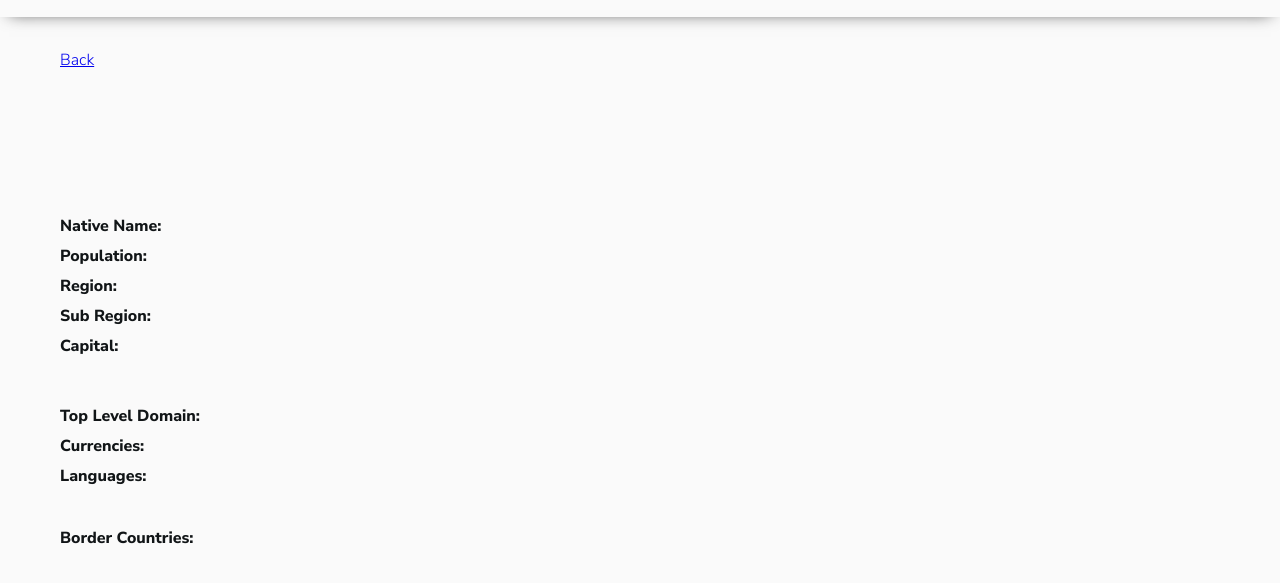
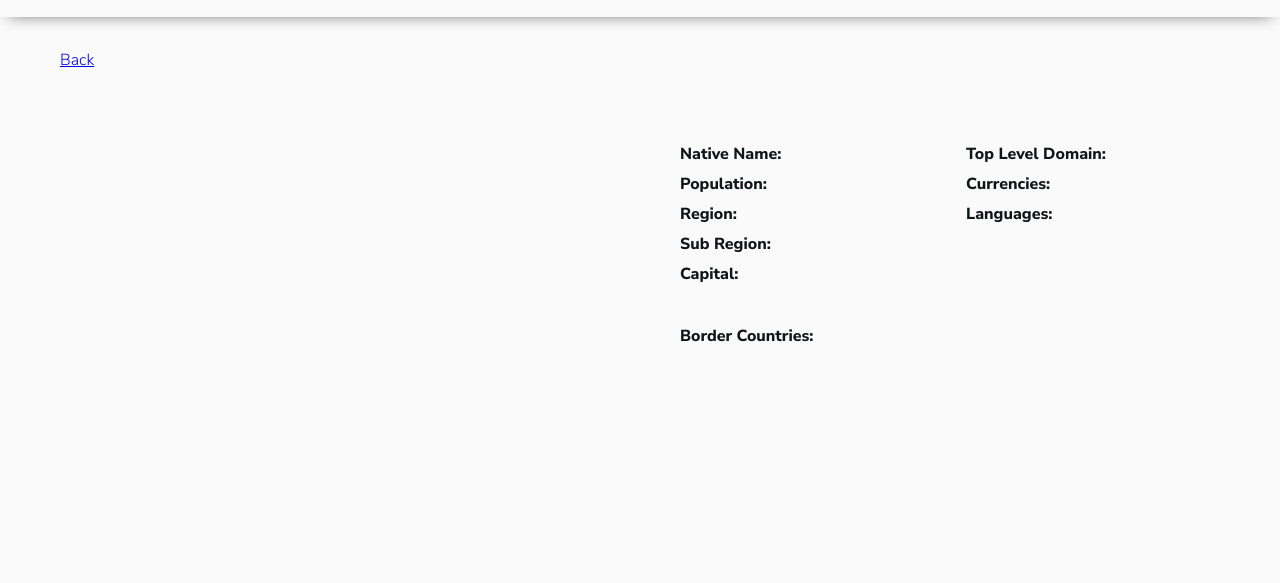
Before and after one commit to brunocsouto/brunocsouto.github.io, a website built with webpack: page public/details.html in a window 1280 px wide. Shown: the part 55-638 px from the top of the page. Built offline with nearby package versions, Linux system fonts and the light colour scheme.

Commit message:
Add details desktop layout

```diff
--- a/public/details.html
+++ b/public/details.html
@@ -22,6 +22,7 @@
   </div>
   <main id="container-details" class="container grid-details">
     <div id="details-flag"></div>
+    <div class="details-content">
       <h2 id="details-title"></h2>
       <article id="primary-details">
         <p>
@@ -63,6 +64,7 @@
         <strong>Border Countries:</strong>
         <div id="borders-icons"></div>
       </aside>
+    </div>
   </main>
 </body>
 <script src="bundle.js"></script>
--- a/src/RegionFilter.js
+++ b/src/RegionFilter.js
@@ -26,6 +26,11 @@ class RegionFilter {
 
   filterSelectRegion() {
     let selectedRegion = this.element.value;
+    if (selectedRegion === ''){
+      this.countries.forEach(country => {
+        document.getElementById(`country-${country.alpha3Code}`).classList.remove('invisible');
+      })
+    } else {
       this.countries.forEach(country => {
         if (selectedRegion == country.region) {
           document.getElementById(`country-${country.alpha3Code}`).classList.remove('invisible');
@@ -35,5 +40,6 @@ class RegionFilter {
       })
     }
   }
+}
 
 export default RegionFilter;
--- a/src/scss/base/mixins.scss
+++ b/src/scss/base/mixins.scss
@@ -4,3 +4,9 @@
     -moz-box-shadow: 0px 5px 16px -9px rgba(0,0,0,0.75);
     box-shadow: 0px 5px 16px -9px rgba(0,0,0,0.75);
 }
+
+@mixin shadowButton {
+    -webkit-box-shadow: 0px 0px 5px 0px rgba(133,133,133,1);
+    -moz-box-shadow: 0px 0px 5px 0px rgba(133,133,133,1);
+    box-shadow: 0px 0px 5px 0px rgba(133,133,133,1);
+}
--- a/src/scss/layouts/layout.scss
+++ b/src/scss/layouts/layout.scss
@@ -17,8 +17,3 @@
     grid-template-rows: repeat(3, auto);
     grid-gap: 2em;
 }
-.grid-details {
-    display: grid;
-    grid-gap: 2em;
-    margin-bottom: 30px;
-}
--- a/src/scss/modules/box.scss
+++ b/src/scss/modules/box.scss
@@ -31,7 +31,7 @@
     }
     .box {
         img {
-            max-height: 10em;
+            height: 10em;
         }
     }
 }
--- a/src/scss/modules/details.scss
+++ b/src/scss/modules/details.scss
@@ -21,12 +21,50 @@
 .box-border {
     width: 100%;
     text-align: center;
-    font-size: $text-small;
+    font-size: $text-small/1.5;
     background-color: $white;
     border-radius: 3px;
-    @include createShadow();
+    @include shadowButton();
     & p {
         margin-top: 5px;
         margin-bottom: 5px;
     }
 }
+.grid-details,
+.details-content {
+    display: grid;
+    grid-gap: 2em;
+    margin-bottom: 30px;
+}
+
+@include medium-and-above {
+    .grid-details {
+        grid-template-columns: 1fr 1fr;
+        grid-gap: 5em;
+        margin-bottom: 0;
+    }
+    #details-title {
+        grid-area: title;
+        margin: 0;
+    }
+    #primary-details { grid-area: primary;}
+    #secondary-details { grid-area: secondary;}
+    #country-borders {
+        grid-area: borders;
+        & strong {
+            float: left;
+            margin-right: 10px;
+        }
+        #borders-icons {
+            margin-top: 0;
+        }
+    }
+    .details-content {
+        grid-template-columns: 1fr 1fr;
+        grid-template-rows: auto;
+        margin-bottom: 0;
+        grid-template-areas: "title title"
+        "primary secondary"
+        "borders borders";
+    }
+}
```
Also changed, not shown: public/index.html (+1 -1 lines), public/css/styles.css, src/CountriesList.js (line endings or trailing spaces). Lines whose indentation alone changed are shown as unchanged.
